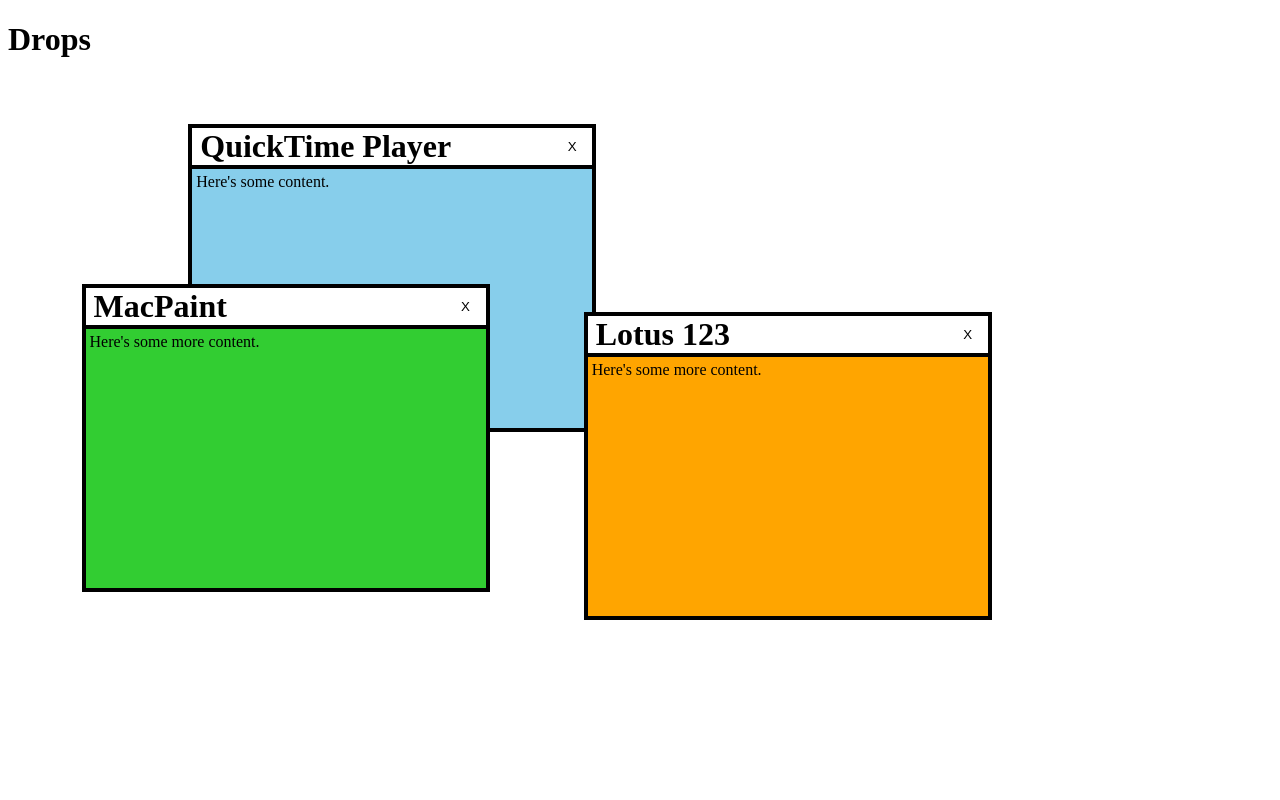
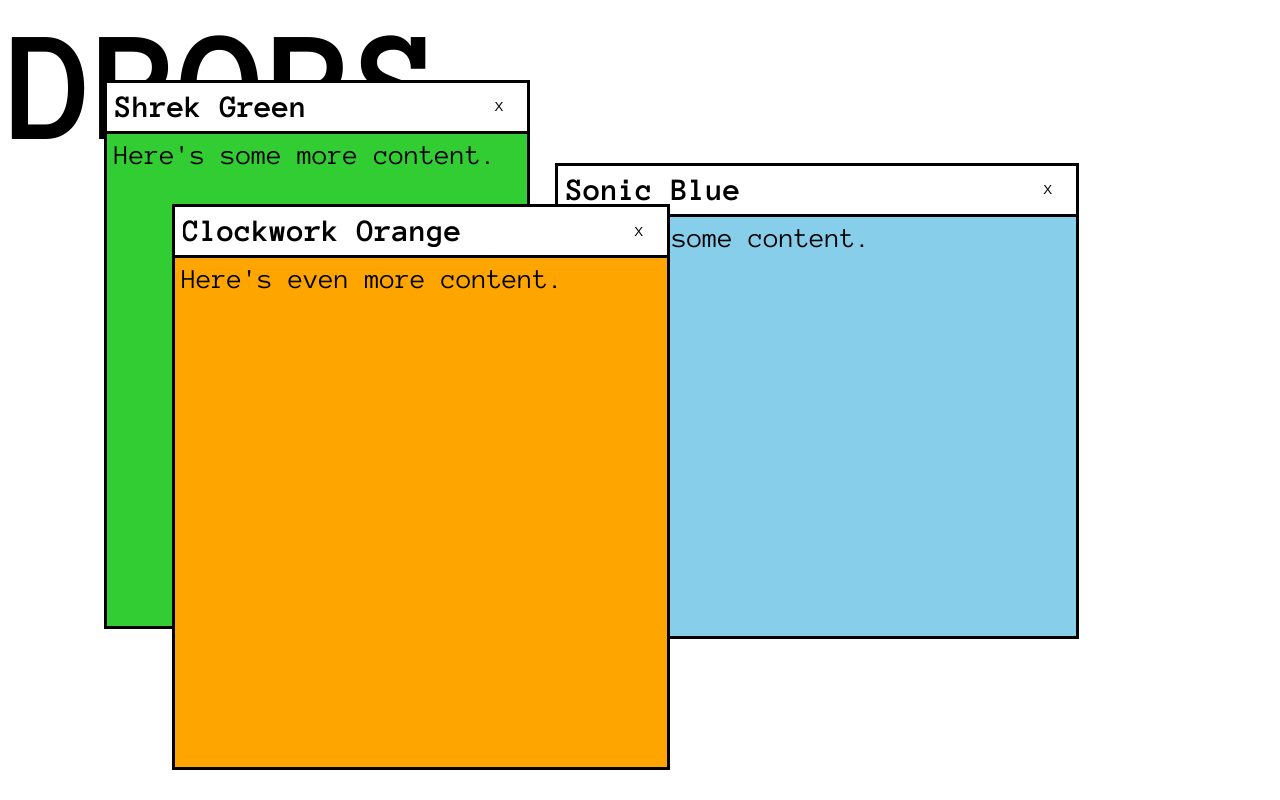
Before and after one commit to maxvp/drops, a plain HTML site: page index.html in a window 1280 px wide. Drawn offline with nearby package versions, Linux system fonts and the light colour scheme.

Commit message:
Made things prettier

```diff
--- a/index.html
+++ b/index.html
@@ -5,20 +5,17 @@
         <meta http-equiv="X-UA-Compatible" content="IE=edge" />
         <meta name="viewport" content="width=device-width, initial-scale=1.0" />
         <link rel="stylesheet" href="style.css" />
-        <title>Drops</title>
+        <title>DROPS</title>
     </head>
     <body>
         <script type="module" src="index.js"></script>
 
-        <div id="heading">
-            <h1>Drops</h1>
-        </div>
+        <div id="heading">DROPS</div>
 
         <!-- TODO: figure out how to pass "this" context to disappear() function -->
-        <!-- TODO: refactor flex-basis to exclude button from dragging -->
         <div class="root draggable resizable" id="one">
-            <div class="title">
-                <div>QuickTime Player</div>
+            <div class="bar">
+                <div class="title">Sonic Blue</div>
                 <button
                     onclick="this.parentElement.parentElement.style.display = 'none';"
                 >
@@ -29,8 +26,8 @@
         </div>
 
         <div class="root draggable resizable" id="two">
-            <div class="title">
-                <div>MacPaint</div>
+            <div class="bar">
+                <div class="title">Shrek Green</div>
                 <button
                     onclick="this.parentElement.parentElement.style.display = 'none';"
                 >
@@ -41,15 +38,15 @@
         </div>
 
         <div class="root draggable resizable" id="three">
-            <div class="title">
-                <div>Lotus 123</div>
+            <div class="bar">
+                <div class="title">Clockwork Orange</div>
                 <button
                     onclick="this.parentElement.parentElement.style.display = 'none';"
                 >
                     X
                 </button>
             </div>
-            <div class="content">Here's some more content.</div>
+            <div class="content">Here's even more content.</div>
         </div>
 
         <script src="https://cdn.jsdelivr.net/npm/interactjs/dist/interact.min.js"></script>
--- a/index.js
+++ b/index.js
@@ -1,18 +1,26 @@
-// randomly place windows
+// randomly generate windows
 // collect all the divs
 var divs = document.getElementsByClassName("root");
 // get window width and height
 var winWidth = window.innerWidth;
 var winHeight = window.innerHeight;
 
-// i stands for "index". you could also call this banana or haircut. it's a variable
+// iterate through divs
 for (var i = 0; i < divs.length; i++) {
     // shortcut! the current div in the list
     var thisDiv = divs[i];
 
-    // get random numbers for each element
-    randomTop = getRandomNumber(0, winHeight - 300);
-    randomLeft = getRandomNumber(0, winWidth - 300);
+    // get random dimensions for each element
+    randomWidth = getRandomNumber(400, 600);
+    randomHeight = getRandomNumber(300, 600);
+
+    // get random positions for each element
+    randomTop = getRandomNumber(0, winHeight - randomHeight);
+    randomLeft = getRandomNumber(0, winWidth - randomWidth);
+
+    // update width and height
+    thisDiv.style.width = randomWidth + "px";
+    thisDiv.style.height = randomHeight + "px";
 
     // update top and left position
     thisDiv.style.top = randomTop + "px";
@@ -25,7 +33,6 @@
 }
 
 // interactive.js moveable windows
-
 const position = { x: 0, y: 0 };
 
 // target elements with the "draggable" class
--- a/style.css
+++ b/style.css
@@ -1,10 +1,22 @@
+@import url("https://fonts.googleapis.com/css2?family=Anonymous+Pro:ital,wght@0,400;0,700;1,400;1,700&display=swap");
+
 /* variables */
 :root {
-    --border: 4px black solid;
+    --border: 3px black solid;
 }
 
 html {
     box-sizing: border-box;
+    font-family: "Anonymous Pro", "Courier New", Courier, monospace;
+}
+
+/* TODO: add mobile/responsive features */
+
+/* project title */
+#heading {
+    position: absolute;
+    font-weight: 700;
+    font-size: 10em;
 }
 
 /* window content */
@@ -13,34 +25,62 @@
     display: flex;
     flex-direction: column;
     border: var(--border);
-    width: 400px;
-    height: 300px;
+    min-width: 300px;
+    min-height: 300px;
 
+    touch-action: none;
+
+    /* disable text selection */
     -webkit-user-select: none; /* Safari */
     -moz-user-select: none; /* Firefox */
     -ms-user-select: none; /* IE10+/Edge */
     user-select: none; /* Standard */
 }
 
+/* focus hovered window */
 .root:hover {
     z-index: 50;
 }
 
 /* window title bar */
-.title {
+.bar {
     display: flex;
     flex-direction: row;
     justify-content: space-between;
     background-color: white;
     font-size: 2em;
     font-weight: bold;
-    padding-left: 0.25em;
+    padding: 0.25em;
     border-bottom: var(--border);
+}
+
+/* window title */
+.title {
+    width: 100%;
+    flex: 1;
+    white-space: nowrap;
+    overflow: hidden;
+    text-overflow: ellipsis;
 }
 
 /* window content */
 .content {
+    font-size: 1.75em;
     padding: 0.25em;
+}
+
+/* window button */
+.bar button {
+    border: none;
+    background-color: rgba(0, 0, 0, 0%);
+    width: 40px;
+    text-align: center;
+}
+.bar button:hover {
+    background-color: pink;
+}
+.bar button:active {
+    background-color: red;
 }
 
 /* specific windows */
@@ -53,16 +93,3 @@
 #three {
     background-color: orange;
 }
-
-/* window button */
-.title button {
-    border: none;
-    background-color: rgba(0, 0, 0, 0%);
-    width: 40px;
-}
-.title button:hover {
-    background-color: pink;
-}
-.title button:active {
-    background-color: red;
-}
```
